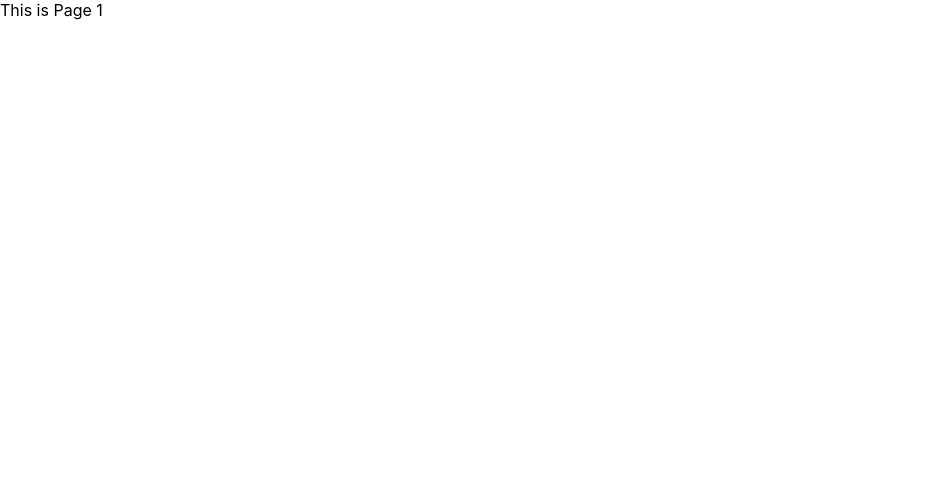
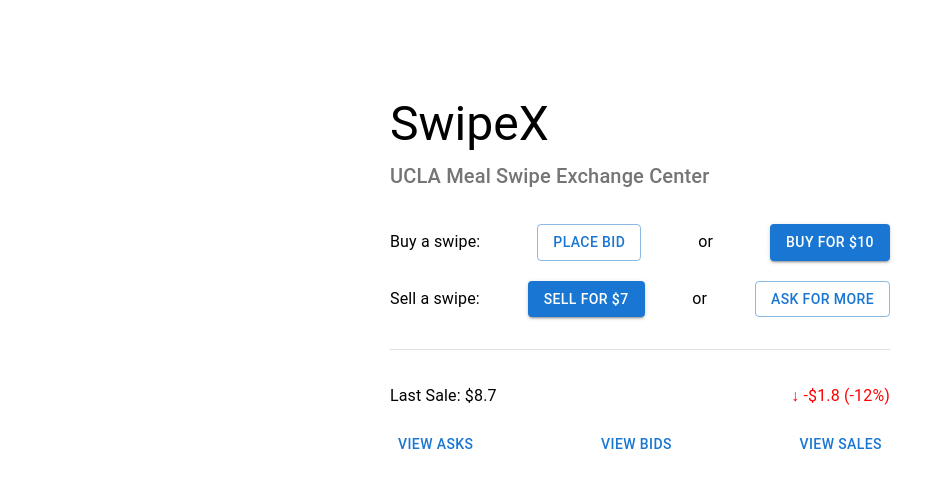
Before and after one commit to tonyliu1234/UCLA-Swipes-Exchange, a React (Create React App) app in the folder frontend/: page / in a window 1280 px wide. Shown: the top 488 px of the page, without its empty margins (0-950 px from the left). Built offline with nearby package versions, Linux system fonts and the light colour scheme.

Commit message:
Home page with action bar & price center (#37)
* Create home page with ActionCard & PriceCenter

* Add home to routes & remove native pages

```diff
--- a/frontend/src/App.js
+++ b/frontend/src/App.js
@@ -1,22 +1,12 @@
 import React from 'react';
 import { BrowserRouter as Router, Route, Switch } from 'react-router-dom';
-import Page1 from './pages/Page1';
-import Page2 from './pages/Page2';
-import Page3 from './pages/Page3';
-import Page4 from './pages/Page4';
-import Page5 from './pages/Page5';
-import Page6 from './pages/Page6';
+import Home from './pages/Home';
 
 function App() {
   return (
     <Router>
       <Switch>
-        <Route exact path="/" component={Page1} />
-        <Route path="/page2" component={Page2} />
-        <Route path="/page3" component={Page3} />
-        <Route path="/page4" component={Page4} />
-        <Route path="/page5" component={Page5} />
-        <Route path="/page6" component={Page6} />
+        <Route exact path="/" component={Home} />
       </Switch>
     </Router>
   );
--- /dev/null
+++ b/frontend/src/Components/ActionCard.js
@@ -0,0 +1,40 @@
+import React from 'react';
+import { Box, Button, Typography } from '@mui/material';
+
+const ActionCard = () => {
+  return (
+    <>
+      <Box
+        sx={{
+          display: 'flex',
+          justifyContent: 'space-between',
+          alignItems: 'center',
+          marginBottom: 0.5,
+        }}
+      >
+        <Typography>Buy a swipe:</Typography>
+        <Button variant="outlined">Place Bid</Button>
+        <Typography>or</Typography>
+        <Button variant="contained" color="primary">
+          Buy for $10
+        </Button>
+      </Box>
+      <Box
+        sx={{
+          display: 'flex',
+          justifyContent: 'space-between',
+          alignItems: 'center',
+        }}
+      >
+        <Typography>Sell a swipe:</Typography>
+        <Button variant="contained" color="primary">
+          Sell for $7
+        </Button>
+        <Typography>or</Typography>
+        <Button variant="outlined">Ask for more</Button>
+      </Box>
+    </>
+  );
+};
+
+export default ActionCard;
--- /dev/null
+++ b/frontend/src/Components/PriceCenter.js
@@ -0,0 +1,41 @@
+import { Box, Button, Typography } from '@mui/material';
+import React from 'react';
+
+const PriceCenter = () => {
+  return (
+    <>
+      <Box
+        sx={{
+          display: 'flex',
+          justifyContent: 'space-between',
+          alignItems: 'center',
+        }}
+      >
+        <Typography variant="subtitle1">Last Sale: $8.7</Typography>
+        <Box
+          sx={{
+            color: 'red',
+            display: 'flex',
+            alignItems: 'center',
+            gap: 0.5,
+          }}
+        >
+          <Typography variant="subtitle1">↓</Typography>
+          <Typography variant="subtitle1">-$1.8 (-12%)</Typography>
+        </Box>
+      </Box>
+      <Box
+        sx={{
+          display: 'flex',
+          justifyContent: 'space-between',
+        }}
+      >
+        <Button variant="text">View Asks</Button>
+        <Button variant="text">View Bids</Button>
+        <Button variant="text">View Sales</Button>
+      </Box>
+    </>
+  );
+};
+
+export default PriceCenter;
--- /dev/null
+++ b/frontend/src/pages/Home.js
@@ -0,0 +1,36 @@
+import React from 'react';
+import ActionCard from '../Components/ActionCard';
+import { Box, Divider, Typography } from '@mui/material';
+import PriceCenter from '../Components/PriceCenter';
+import { grey } from '@mui/material/colors';
+
+const Home = () => {
+  return (
+    <Box
+      sx={{
+        display: 'flex',
+        flexDirection: 'column',
+        p: 2,
+        gap: 2,
+        maxWidth: 500,
+        mx: 'auto', // centers the box
+        marginTop: 10,
+      }}
+    >
+      <Box marginBottom={2}>
+        <Typography variant="h3">SwipeX</Typography>
+        <Box marginY={1}></Box>
+        <Typography variant="h6" color={grey['600']}>
+          UCLA Meal Swipe Exchange Center{' '}
+        </Typography>
+      </Box>
+      <ActionCard />
+      <Box marginY={2}>
+        <Divider />
+      </Box>
+      <PriceCenter />
+    </Box>
+  );
+};
+
+export default Home;
```
